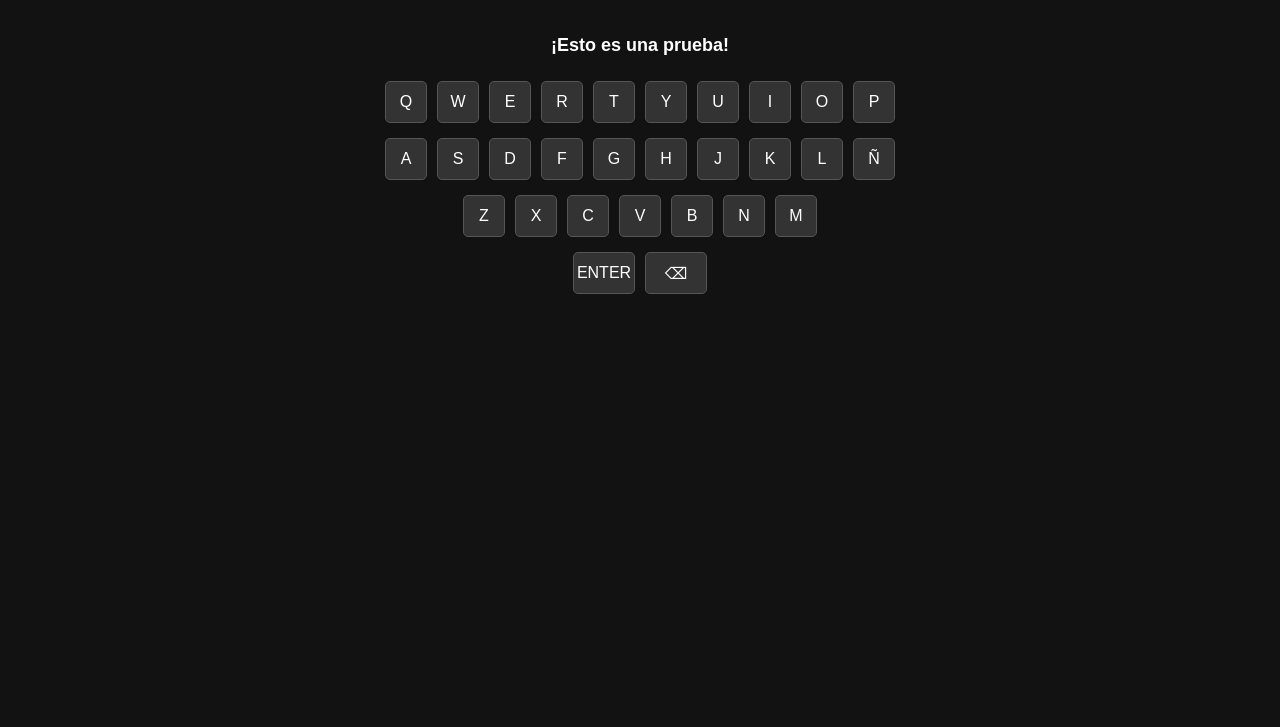
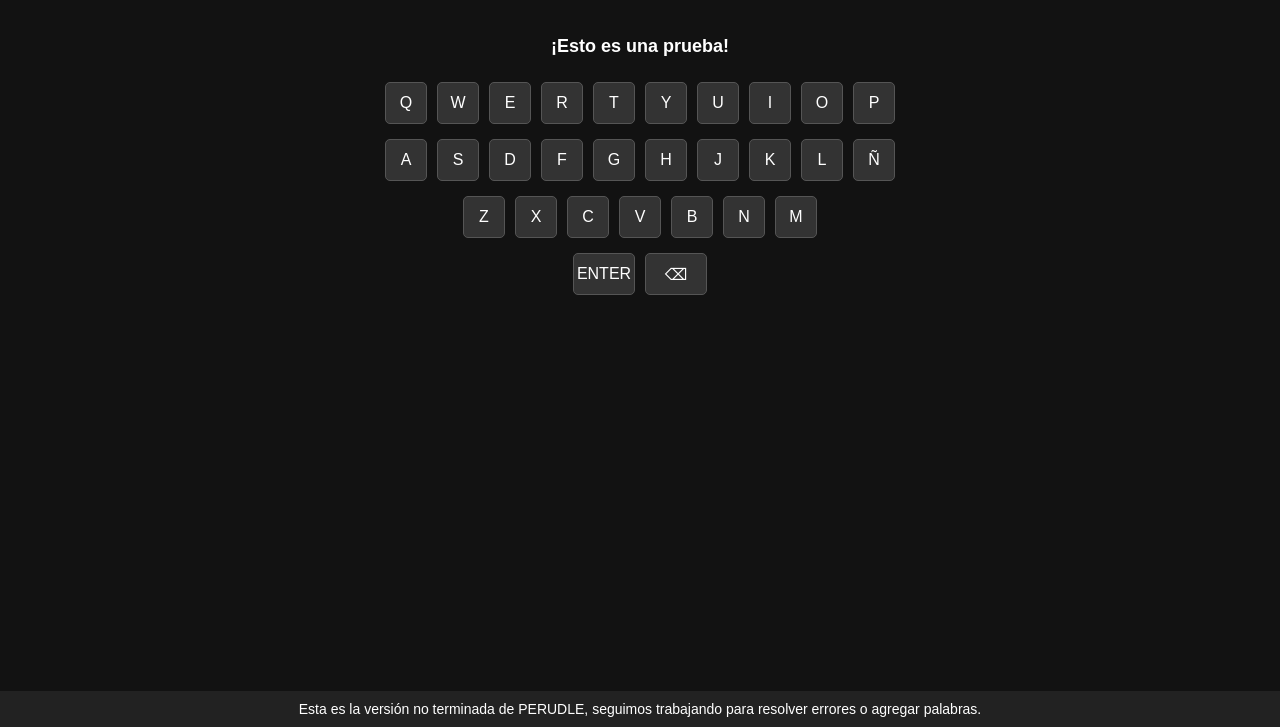
Before and after one commit to nohumorsensedev/perudle, a website: page index.html in a window 1280 px wide. Shown: the part 73-800 px from the top of the page. Drawn offline with Linux system fonts and the light colour scheme; no server answers.

Commit message:
PRE-Beta

```diff
--- a/index.html
+++ b/index.html
@@ -7,7 +7,7 @@
   <link rel="stylesheet" href="styles.css" />
 </head>
 <body>
-  <h1>Perudle</h1>
+  <h1>🇵🇪 Perudle 🇵🇪</h1>
 
   <!-- Tablero -->
   <div id="board"></div>
@@ -58,5 +58,10 @@
   </div>
 
   <script src="script.js"></script>
+
+  <footer id="footer-message">
+    <p>Esta es la versión no terminada de PERUDLE, seguimos trabajando para resolver errores o agregar palabras.</p>
+</footer>
+
 </body>
 </html>
--- a/styles.css
+++ b/styles.css
@@ -129,3 +129,18 @@ body {
       width: 50px;
     }
   }
+
+  #footer-message {
+    text-align: center;
+    font-size: 14px;
+    color: #ffffff;
+    background-color: #222222;
+    padding: 10px 0;
+    position: fixed;
+    bottom: 0;
+    width: 100%;
+}
+
+#footer-message p {
+    margin: 0;
+}
```
